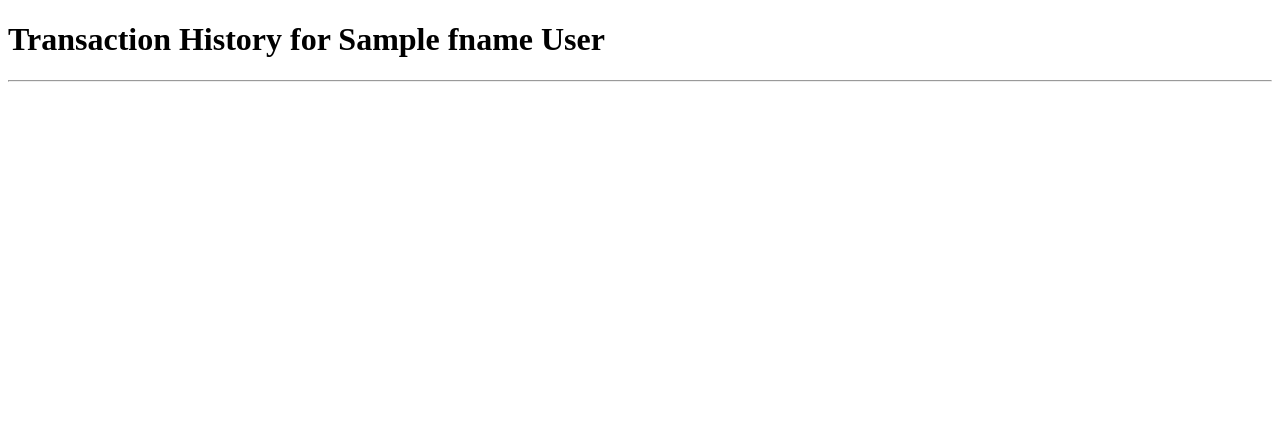
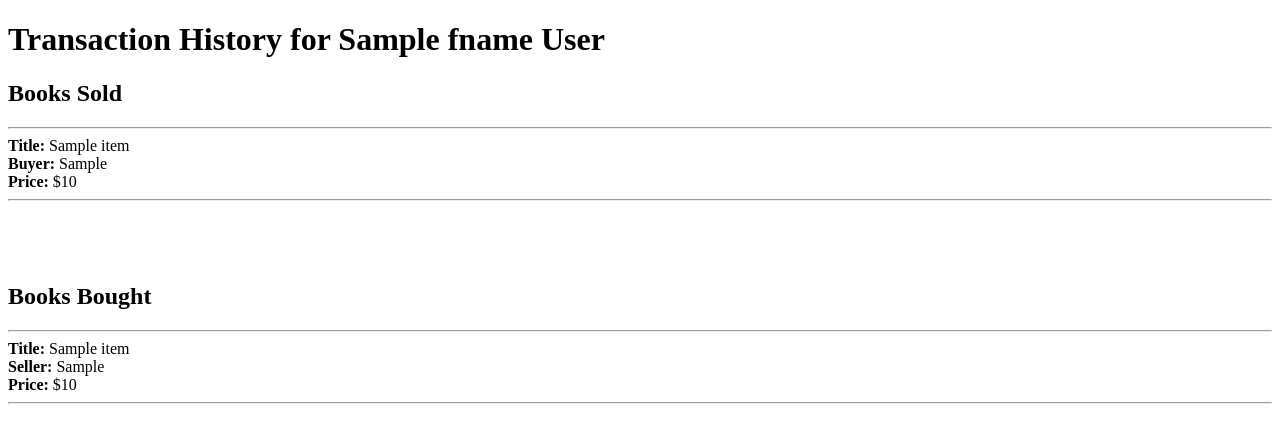
Before and after one commit to SkylerKidd/SQLite_Bookstore, a Flask app: template templates/history.html in a window 1280 px wide. Shown: the top 443 px of the page. Run offline with Flask 2, Linux system fonts and the light colour scheme; the template is opened without the code that fills it: most values are stand-ins (such as "Sample title", 1, 10 or a date in 2020).

Commit message:
History Template | Add Book to query

```diff
--- a/server.py
+++ b/server.py
@@ -35,9 +35,9 @@ def show_books():
 
 @app.route('/<user>/history/')
 def show_history(user=None):
-    sold_query = 'select * from transact, listing where SellerUN=Seller and BookID=Book and SellerUN="'+str(user)+'"'
-    bought_query = 'select * from transact, listing where SellerUN=Seller and BookID=Book and BuyerUN="'+str(user)+'"'
-    userInfo = query_db('select * from user where Username="'+str(user)+'"')[0]
+    sold_query = 'select * from transact, listing, book where Book=ISBN and SellerUN=Seller and BookID=Book and SellerUN="'+str(user)+'"'
+    bought_query = 'select * from transact, listing, book where Book=ISBN and SellerUN=Seller and BookID=Book and BuyerUN="'+str(user)+'"'
+    userInfo = query_db('select * from user where Username="'+str(user)+'"')[0] # Query returns an array, so I have to grab the 0th (only) index to use it.
     sold = query_db(sold_query)
     bought = query_db(bought_query)
     return render_template('history.html', sold=sold, bought=bought, userInfo=userInfo)
--- a/templates/history.html
+++ b/templates/history.html
@@ -3,11 +3,28 @@
 <div class="page">
     <h1>Transaction History for {{ userInfo['Fname'] }} {{ userInfo['Lname'] }}</h1>
     <div>
-
+        <h2>Books Sold</h2>
+        {% for item in sold %}
+        <hr>
         <div>
-
+            <b>Title:</b> {{ item['Title'] }}<br>
+            <b>Buyer:</b> {{ item['BuyerUN'] }}<br>
+            <b>Price:</b> ${{ item['Price'] }}
         </div>
+        {% endfor %}
         <hr>
-
+    </div>
+    <br><br><br>
+    <div>
+        <h2>Books Bought</h2>
+        {% for item in bought %}
+        <hr>
+        <div>
+            <b>Title:</b> {{ item['Title'] }}<br>
+            <b>Seller:</b> {{ item['SellerUN'] }}<br>
+            <b>Price:</b> ${{ item['Price'] }}
+        </div>
+        {% endfor %}
+        <hr>
     </div>
 </div>
```
